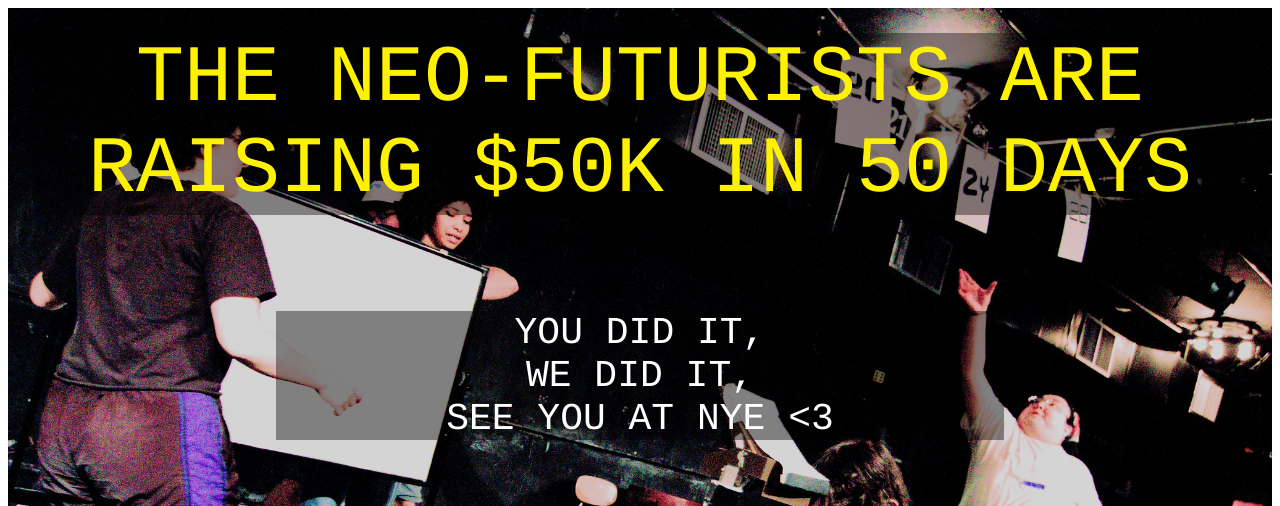
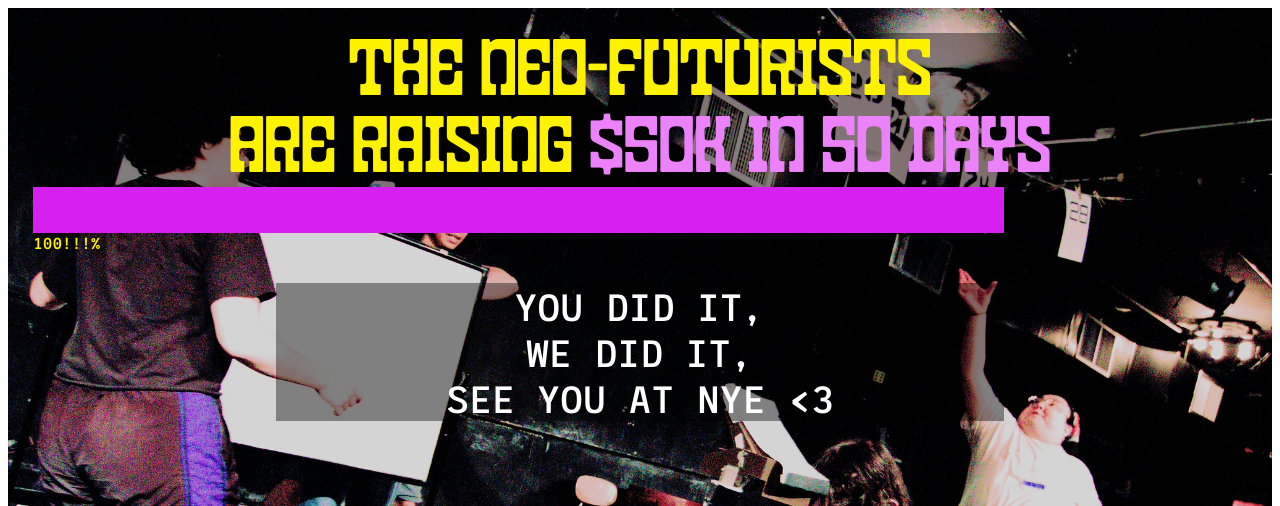
Before and after one commit to k0nr/60k-2026, a plain HTML site: page index.html in a window 1280 px wide. Shown: the top 506 px of the page. Drawn offline with Linux system fonts and the light colour scheme; a web font is replaced by a local one.

Commit message:
styling header

```diff
--- a/index.html
+++ b/index.html
@@ -3,18 +3,11 @@
 
 <head>
     <title>
-        THE PROGRESS BAR
+        THE PROGRESS BAR - 2026
     </title>
     <meta name="viewport" content="width=device-width, initial-scale=1.0">
-
     <link rel="icon" type="image/x-icon" href="images/favicon.png">
-
-    <link rel="shortcut icon" type="image/png" href="images/icon-192x192.png">
-    <link rel="shortcut icon" sizes="192x192" href="images/icon-192x192.png">
-    <link rel="apple-touch-icon" href="images/icon-192x192.png">
-
     <link rel="stylesheet" type="text/css" href="statepark.css">
-    <link rel="stylesheet" type="text/css" href="pattern.min.css">
 
 </head>
 
@@ -22,7 +15,7 @@
 <body>
 
     <div class="outer">
-        <div class="header" >THE NEO-FUTURISTS ARE RAISING $50K IN 50 DAYS</div>
+        <div class="header" >THE NEO-FUTURISTS <br>ARE RAISING <span style="color:#ec82fa">$50K IN 50 DAYS</span></div>
         <div id="progressContainer" style="background-color: #cccccc; height: 46px; top: 40%; width: 80%; left: 10%;">
             <div id="progressBar"
             style="height: 46px; background-color: #d720ef; transition: width 2s ease 0s;"></div>
--- a/statepark.css
+++ b/statepark.css
@@ -33,42 +33,15 @@
 background-color: rgba(0,0,0,0.4);
 text-align: center;
 font-size: 80;
-font-family: AbolitionTest,Courier,monospace;
+font-family: Dividente,Courier,monospace;
 border-radius: 15px;
 }
 
-
-/* CSS GENERATED FROM THE PROGRESSBARGENERATOR.COM */
-#progressContainer {
-  width: 100%;
-  background-color: #cccccc;
-  border-radius: 15px;
-  overflow: hidden;
-  font-family: AbolitionTest,Courier,monospace;
-  position: relative;
+.50k-title {
+  color: #D720EF;
+  -webkit-text-stroke: 2px white;
+  text-stroke: 2px white;
 }
-
-#progressBar {
-/* UPDATE THIS */
-  width: 100%;
-  height: 66px;
-  background-color: #d720ef;
-  animation: 5s ease-out 5s infinite normal bar-fill;
-  /* transition: width 2s ease 0s; */
-}
-
-.percentage {
-  position: absolute;
-  right: 50%;
-  top: 50%;
-  transform: translateY(-50%);
-  font-size: 42px;
-  color: white;
-  padding-right: 5px;
-}
-
-/* end of automated CSS from the generator */
-
 
 #begging {
   position: relative;
@@ -117,6 +90,11 @@
 }
 
 @font-face {
+  font-family: 'Dividente';
+  src:url('fonts/dividente/Dividente-ExtraBoldCondensed.otf')
+}
+
+@font-face {
   font-family: 'AbolitionTest';
   src:url('fonts/AbolitionTest-Regular.otf')
 }
```
Also changed, not shown: fonts/AbolitionTest-Regular.otf (added), fonts/LeagueMono-Bold.ttf (added), fonts/LeagueMono-Medium.ttf (added), 1 other file.
